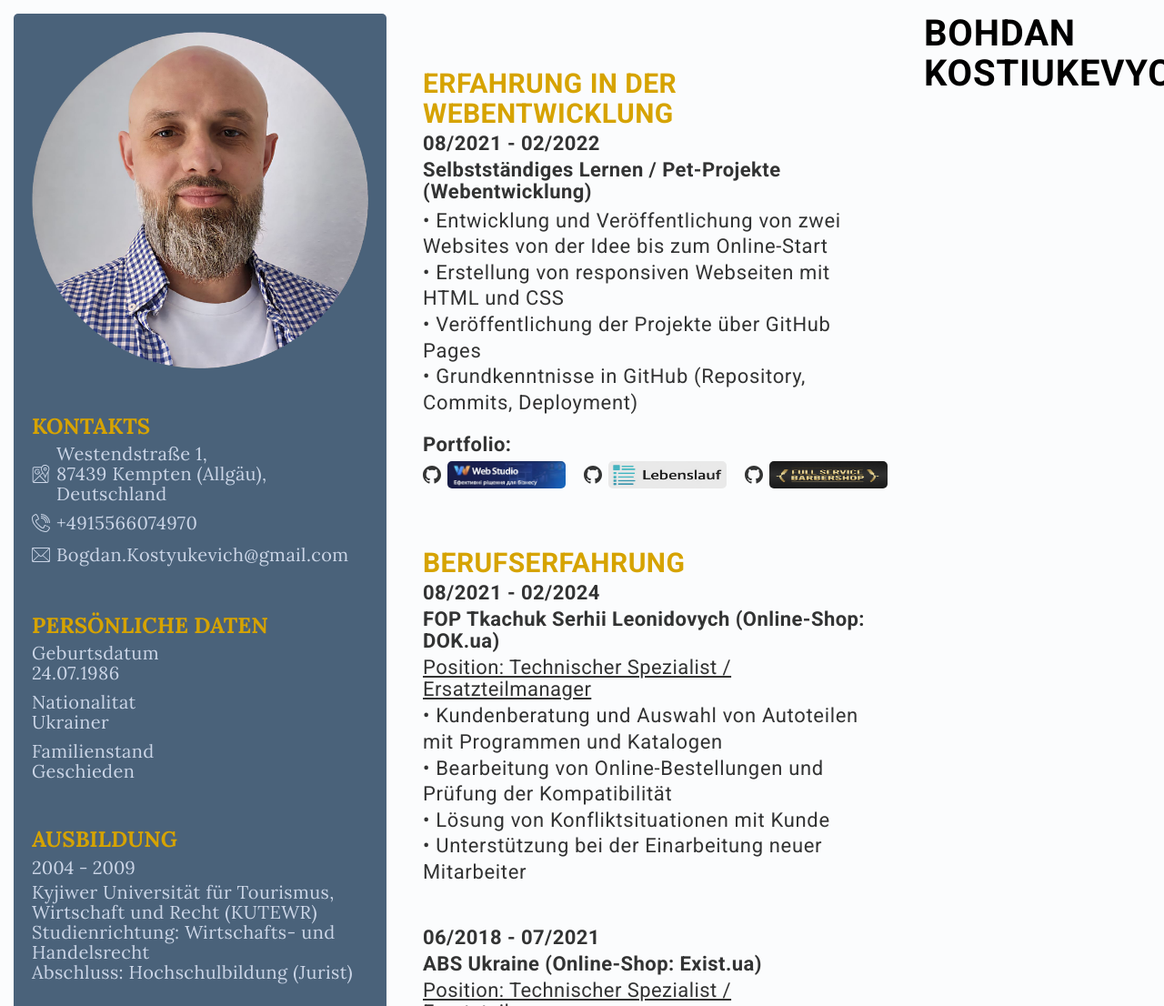
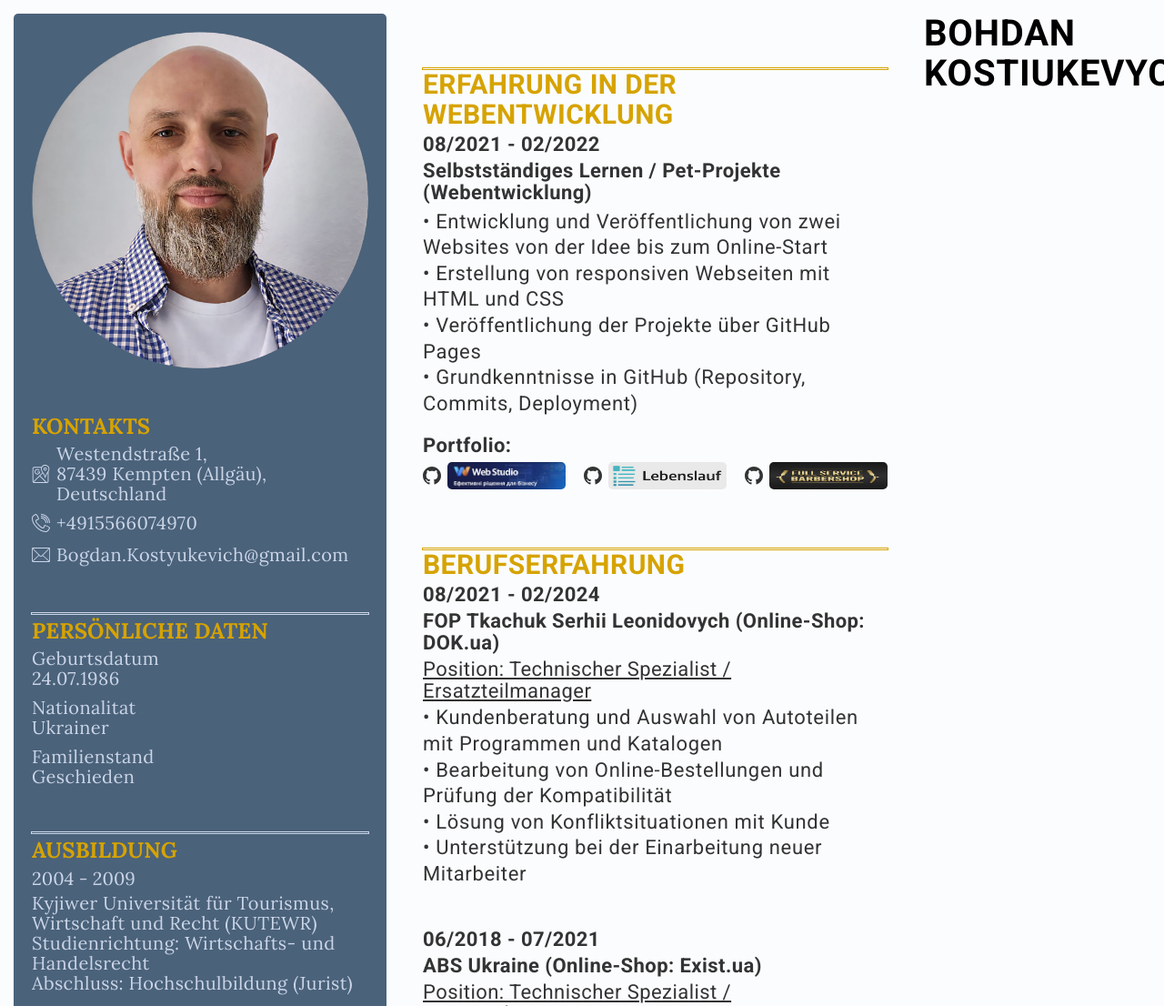
Before and after one commit to Bogdankostyukevich/lebenslauf, a plain HTML site: page index.html in a window 1280 px wide. Shown: the top 1106 px of the page at 91% size. Drawn offline with nearby package versions, Linux system fonts and the light colour scheme.

Commit message:
save all changes

```diff
--- a/css/styles.css
+++ b/css/styles.css
@@ -61,6 +61,13 @@ h2 {
     font-size: 22px;
 }
 
+.experience__title::before {
+    content: "";
+    display: block;
+    height: 1px;
+    outline: 1px solid var(--main-title-color);
+}
+
 .experience__title {
     margin-top: 20px;
     margin-bottom: 5px;
@@ -91,7 +98,7 @@ h2 {
 }
 
 .portfolio-list__item:not(:last-child) {
-margin-right: 20px;
+    margin-right: 20px;
 }
 
 .portfolio-list__link {
@@ -198,12 +205,21 @@ margin-right: 20px;
 
 .nav__address--link:hover {
     color: var(--main-title-color);
+    font-size: 21px;
 }
 
 .contacts__icon {
     margin-right: 7px;
 
     fill: currentColor;
+}
+
+.personal-data::before {
+
+    content: "";
+    display: block;
+    height: 1px;
+    outline: 1px solid var(--sidebar-text-color);
 }
 
 .personal-data__item:not(:last-child) {
```
